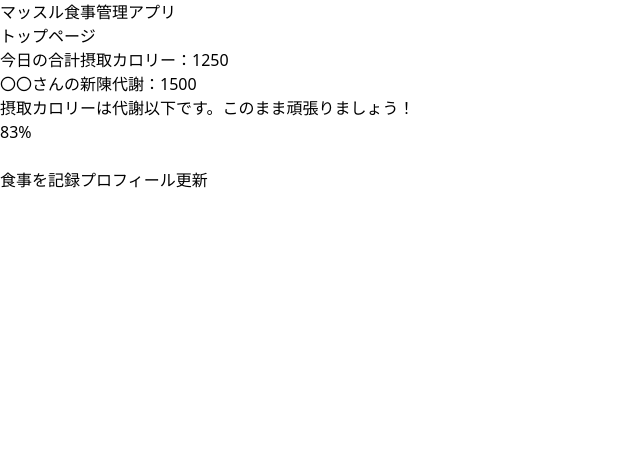
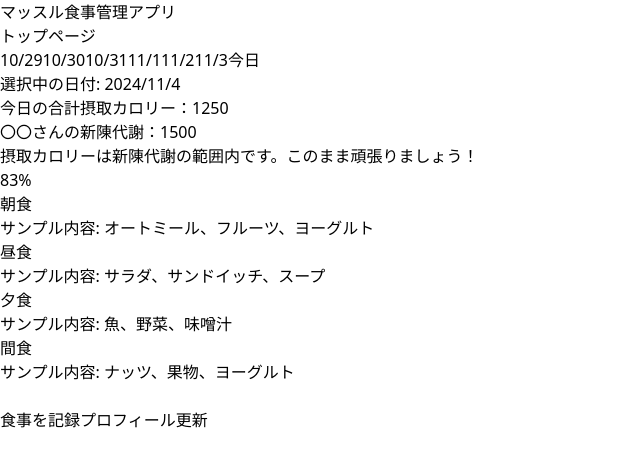
Before and after one commit to takuto147/muscle_health_app, a React (Vite) app: page / in a window 1280 px wide. Shown: the top 466 px of the page, without its empty margins (0-640 px from the left). Built offline with nearby package versions, Linux system fonts and the light colour scheme.

Commit message:
241110_6

```diff
--- a/src/AddMeal.tsx
+++ b/src/AddMeal.tsx
@@ -35,7 +35,7 @@ export const AddMeal = () => {
       </button>
       <br />
       <br />
-      <Link to="/" className="border-gray-200 shadow-md rounded-lg p-3  active:translate-y-1 active:shadow-inner hover:bg-blue-300">ホームに戻る</Link>
+      <Link to="/" className="bg-green-300 border-gray-200 shadow-md rounded-lg p-3  active:translate-y-1 active:shadow-inner hover:bg-green-500">ホームに戻る</Link>
     </div>
   );
 };
--- /dev/null
+++ b/src/DayMeal.tsx
@@ -0,0 +1,33 @@
+
+export const DayMeal = () => {
+  return (
+    <>
+      {/* 食事の枠 */}
+      <div className="mt-4 space-y-4">
+        {/* 朝食 */}
+        <div className="border border-gray-300 p-4 rounded-lg shadow-md">
+          <h3 className="text-lg font-semibold mb-2">朝食</h3>
+          <p>サンプル内容: オートミール、フルーツ、ヨーグルト</p>
+        </div>
+
+        {/* 昼食 */}
+        <div className="border border-gray-300 p-4 rounded-lg shadow-md">
+          <h3 className="text-lg font-semibold mb-2">昼食</h3>
+          <p>サンプル内容: サラダ、サンドイッチ、スープ</p>
+        </div>
+
+        {/* 夕食 */}
+        <div className="border border-gray-300 p-4 rounded-lg shadow-md">
+          <h3 className="text-lg font-semibold mb-2">夕食</h3>
+          <p>サンプル内容: 魚、野菜、味噌汁</p>
+        </div>
+
+        {/* 間食 */}
+        <div className="border border-gray-300 p-4 rounded-lg shadow-md">
+          <h3 className="text-lg font-semibold mb-2">間食</h3>
+          <p>サンプル内容: ナッツ、果物、ヨーグルト</p>
+        </div>
+      </div>
+    </>
+  );
+};
--- a/src/Home.tsx
+++ b/src/Home.tsx
@@ -1,6 +1,9 @@
+import { DayMeal } from "./DayMeal";
 import { Header } from "./Header";
+import { PageNation } from "./PageNation";
 import { ProgressBar } from "./ProgressBar";
 import { Link } from "react-router-dom";
+
 
 export const Home = () => {
   const calorieData = [
@@ -17,20 +20,24 @@ export const Home = () => {
   const message =
     totalCalories > totalMetabolism
       ? "摂取カロリーが1日の必要カロリーを超えています。気を付けましょう。"
-      : "摂取カロリーは代謝以下です。このまま頑張りましょう！";
+      : "摂取カロリーは新陳代謝の範囲内です。このまま頑張りましょう！";
   const messageColor = totalCalories > totalMetabolism ? "text-red-500" : "text-blue-500";
+
 
 
   return (
     <div className="container mx-auto p-4">
       <Header />
       <h2 className="text-blue-700 mb-4">トップページ</h2>
+      <PageNation/>
+      <br />
       <label>今日の合計摂取カロリー：{totalCalories}</label>
       <br />
       <label>〇〇さんの新陳代謝：{totalMetabolism}</label>
       <br />
       <p className={`${messageColor} font-bold mt-4`}>{message}</p>
       <ProgressBar currentCalories={totalCalories} dailyCalorieGoal={totalMetabolism} />
+      <DayMeal/>
       <br />
       <Link to="/addmeal" className="border-gray-200 shadow-md rounded-lg p-3  active:translate-y-1 active:shadow-inner hover:bg-blue-300">食事を記録</Link>
       <Link to="/profile" className="border-gray-200 shadow-md rounded-lg p-3  active:translate-y-1 active:shadow-inner hover:bg-blue-300">プロフィール更新</Link>
--- /dev/null
+++ b/src/PageNation.tsx
@@ -0,0 +1,38 @@
+import { useState } from "react";
+
+export const PageNation = () => {
+
+  const today = new Date();
+  const [selectedDate, setSelectedDate] = useState<Date>(today);
+  const weekDates = Array.from({ length: 7 }, (_, i) => {
+    const date = new Date();
+    date.setDate(today.getDate() - (6-i));  // sort順を逆
+    return date;
+  });
+
+  const handleDateClick = (date: Date) => {
+    setSelectedDate(date);
+  };
+
+  console.log(`数値確認(DateString)：${weekDates[0].toDateString()}`);
+  console.log(`数値確認(localDateString)：${weekDates[1].toLocaleDateString("ja-JP", { month: 'numeric', day: 'numeric' })}`);
+
+  return (
+    <>
+<div className="flex space-x-2 mb-4">
+  {weekDates.map((date, index) => (
+    <button
+      key={index}
+      onClick={() => handleDateClick(date)}
+      className={`px-4 py-2 rounded ${
+        date.toDateString() === selectedDate.toDateString() ? 'bg-blue-500 text-white' : 'bg-gray-200'
+      }`}
+    >
+      {date.toDateString() === today.toDateString() ? '今日' : date.toLocaleDateString("ja-JP", { month: 'numeric', day: 'numeric' })}
+    </button>
+  ))}
+</div>
+      <label>選択中の日付: {selectedDate.toLocaleDateString("ja-JP")}</label>
+    </>
+  );
+};
--- a/src/Profile.tsx
+++ b/src/Profile.tsx
@@ -29,7 +29,7 @@ export const Profile = () => {
       </button>
       <br />
       <br />
-      <Link to="/" className="border-gray-200 shadow-md rounded-lg p-3  active:translate-y-1 active:shadow-inner hover:bg-blue-300">ホームに戻る</Link>
+      <Link to="/" className="bg-green-300 border-gray-200 shadow-md rounded-lg p-3  active:translate-y-1 active:shadow-inner hover:bg-green-500">ホームに戻る</Link>
     </div>
   );
 };
```
